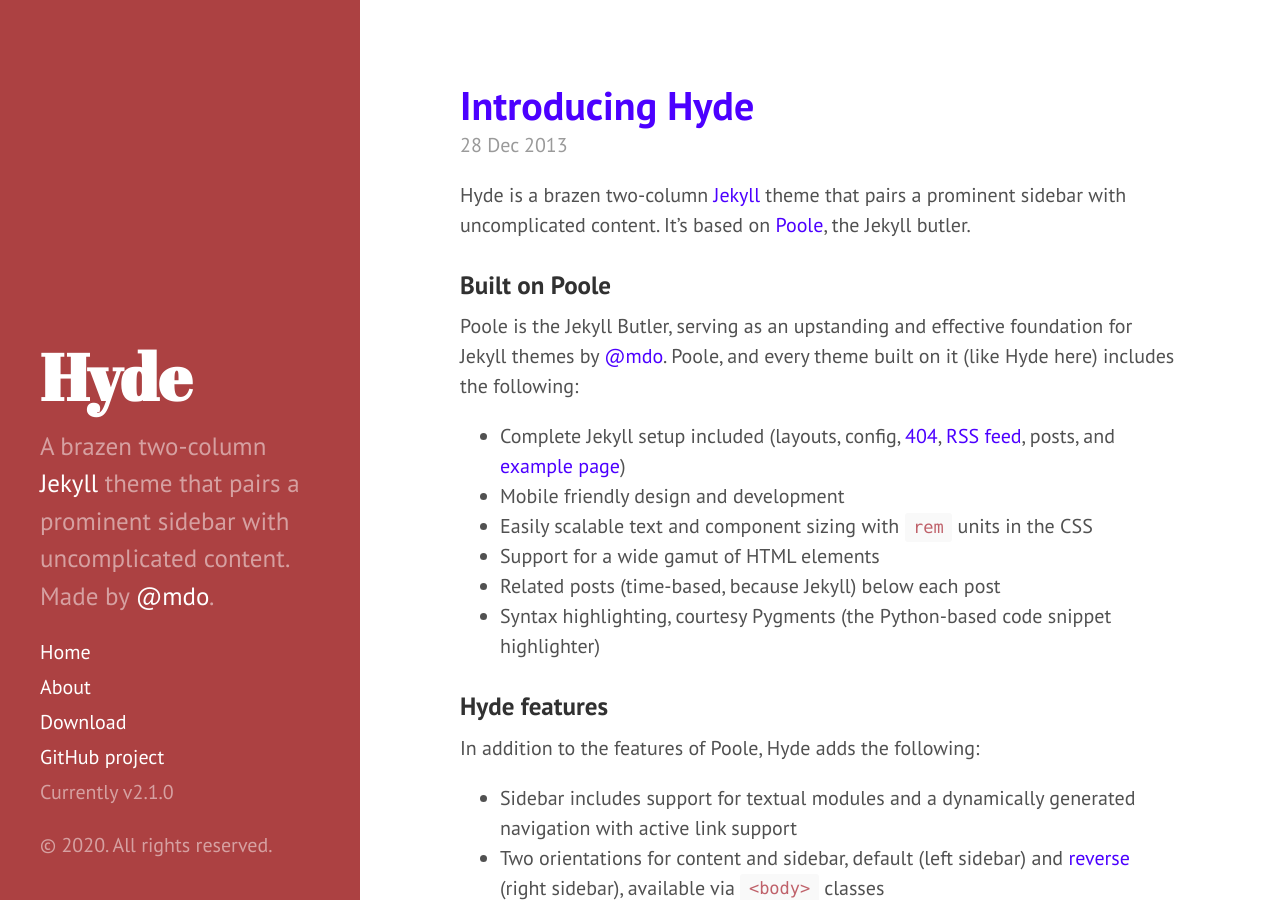
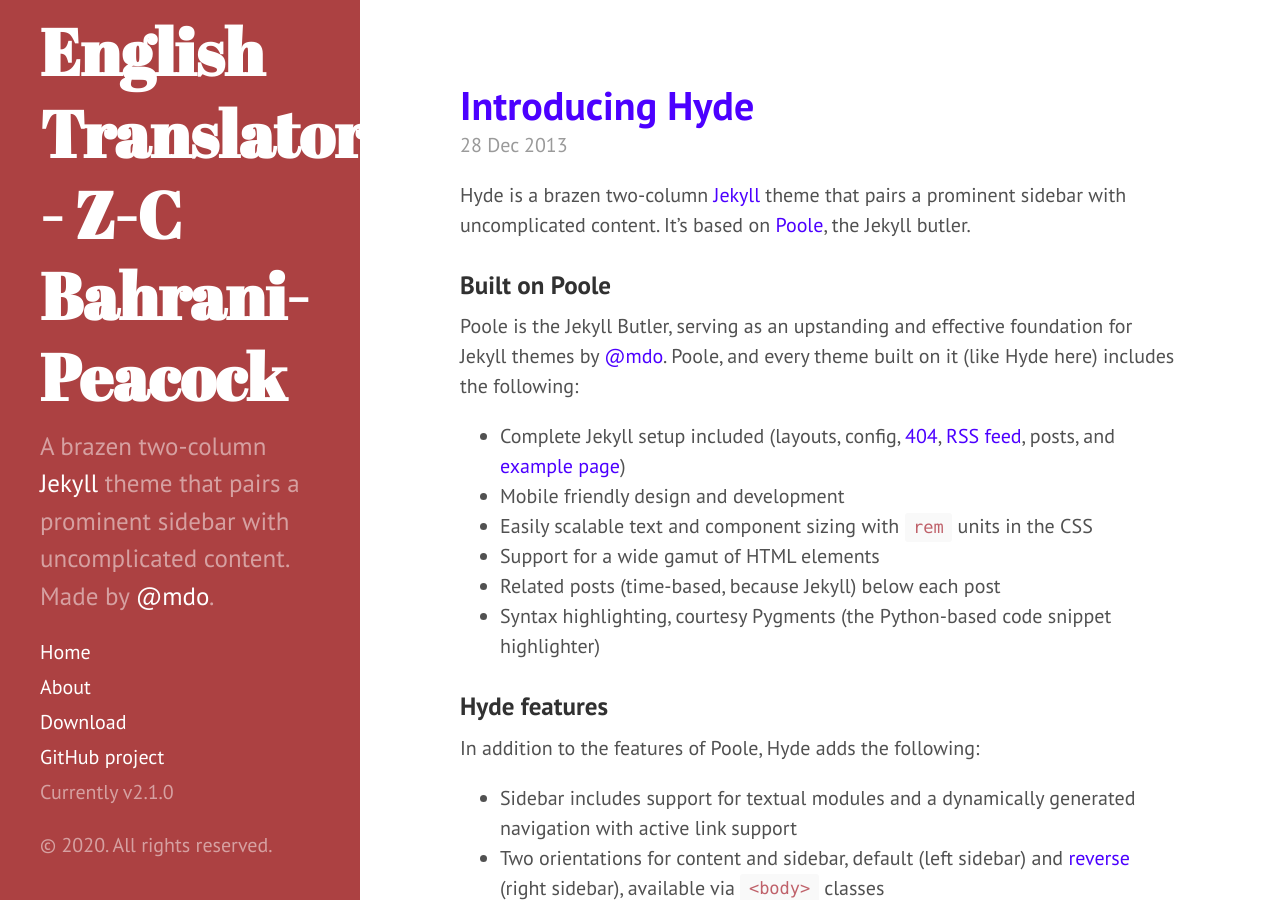
Before and after one commit to Zahra-Claire-Bahrani-Peacock/zahra-claire-bahrani-peacock.github.io, a Jekyll site: the page built from index.html, in a window 1280 px wide and 900 px high. Built offline with Jekyll 4.4.1, drawn with Linux system fonts in a browser that asks for light colours; the list of posts is cut into pages by our own code.

Commit message:
Updated title and tagline in config file

```diff
--- a/_config.yml
+++ b/_config.yml
@@ -5,8 +5,8 @@
 permalink:        pretty
 
 # Setup
-title:            Hyde
-tagline:          'A Jekyll theme'
+title:            English Translator - Z-C Bahrani-Peacock
+tagline:          'Professional service'
 description:      'A brazen two-column <a href="http://jekyllrb.com" target="_blank">Jekyll</a> theme that pairs a prominent sidebar with uncomplicated content. Made by <a href="https://twitter.com/mdo" target="_blank">@mdo</a>.'
 url:              http://hyde.getpoole.com
 baseurl:          /
```
